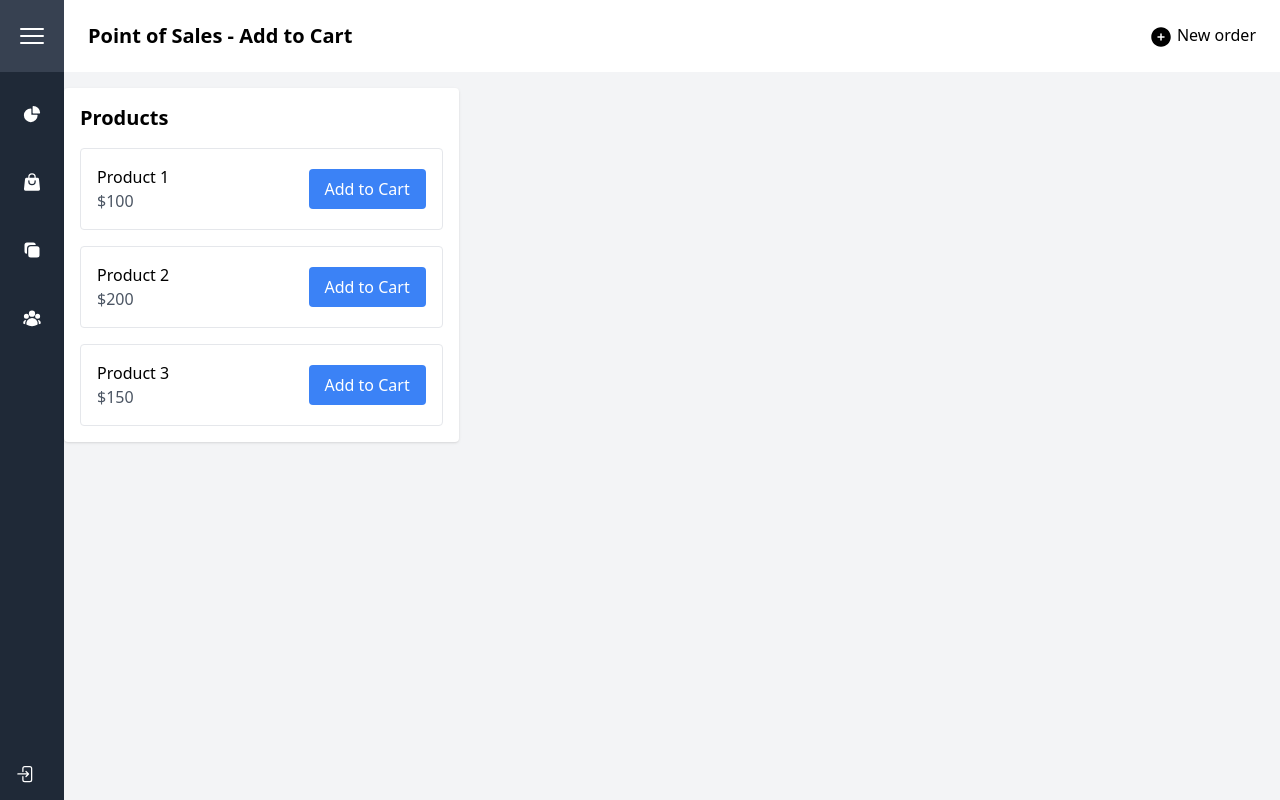
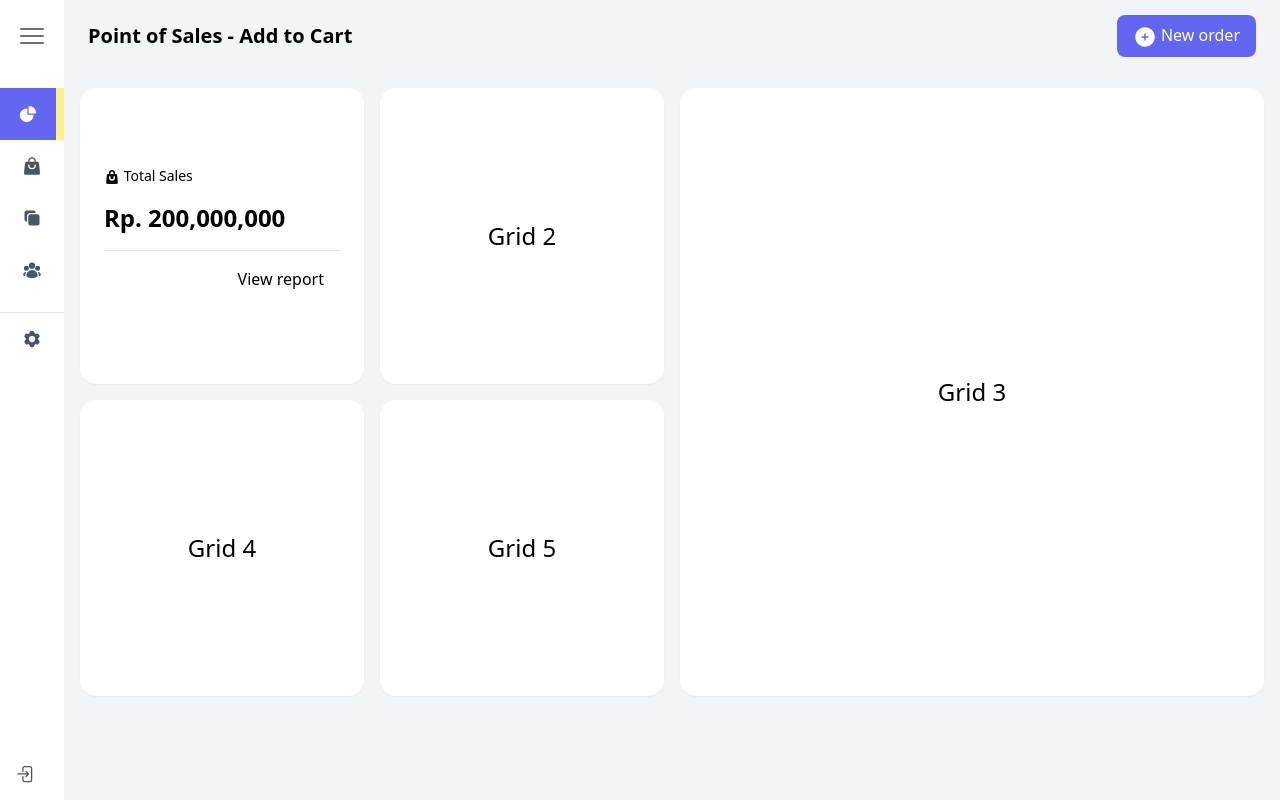
Before and after one commit to fendnugraha/jour-react, a React (Vite) app: page / in a window 1280 px wide. Built offline with nearby package versions, Linux system fonts and the light colour scheme.

Commit message:
buat dashboard

```diff
--- a/src/components/Header.jsx
+++ b/src/components/Header.jsx
@@ -3,9 +3,9 @@ import { PlusCircleIcon } from "@heroicons/react/24/solid";
 const Header = ({ title }) => {
     return (
         <>
-            <div className="h-[72px] px-6 mb-4 flex justify-between bg-white items-center">
+            <div className="h-[72px] px-6 flex justify-between items-center">
                 <h1 className="text-xl font-bold">{title}</h1>
-                <button className="">
+                <button className="bg-indigo-500 text-white py-2 px-4 rounded-lg hover:bg-indigo-600">
                     <PlusCircleIcon className="w-6 h-6 inline" /> New order
                 </button>
             </div>
--- a/src/components/Navbar.jsx
+++ b/src/components/Navbar.jsx
@@ -3,6 +3,7 @@ import {
     ArrowRightEndOnRectangleIcon,
     Bars3Icon,
     ChartPieIcon,
+    Cog6ToothIcon,
     ShoppingBagIcon,
     Square2StackIcon,
     UserCircleIcon,
@@ -17,8 +18,8 @@ const Navbar = () => {
     const toggleNavbar = () => setIsOpen(!isOpen);
 
     return (
-        <div className={`bg-gray-800 text-white min-h-screen transition-all ${isOpen ? "w-64" : "w-16"} flex flex-col`}>
-            <div className="h-[72px] px-4 hover:bg-gray-700 flex items-center justify-start gap-4 cursor-pointer">
+        <div className={`bg-white text-gray-600 min-h-screen transition-all ${isOpen ? "w-64" : "w-16"} flex flex-col`}>
+            <div className="h-[72px] px-4 text-gray-500 flex items-center justify-start gap-4 cursor-pointer">
                 <div className="h-full flex items-center" onClick={toggleNavbar}>
                     <Bars3Icon className="w-8 h-8" />
                 </div>
@@ -35,9 +36,9 @@ const Navbar = () => {
                 </div>
             </div>
             <nav className="flex-1">
-                <ul className="space-y-4 mt-4 text-sm">
+                <ul className="mt-4 text-sm">
                     <li
-                        className={`px-4 py-4 hover:bg-gray-700 cursor-pointer flex items-center gap-4 ${
+                        className={`px-4 py-4 bg-indigo-500 text-white border-r-8 border-yellow-200 transition-all duration-300 ease-in-out cursor-pointer flex items-center gap-4 ${
                             isOpen ? "justify-start" : "justify-center"
                         }`}
                     >
@@ -54,7 +55,7 @@ const Navbar = () => {
                         </span>
                     </li>
                     <li
-                        className={`px-4 py-4 hover:bg-gray-700 cursor-pointer flex items-center gap-4 ${
+                        className={`px-4 py-4 hover:bg-indigo-500 hover:text-white hover:border-r-8 hover:border-yellow-200 transition-all duration-300 ease-in-out cursor-pointer flex items-center gap-4 ${
                             isOpen ? "justify-start" : "justify-center"
                         }`}
                     >
@@ -71,7 +72,7 @@ const Navbar = () => {
                         </span>
                     </li>
                     <li
-                        className={`px-4 py-4 hover:bg-gray-700 cursor-pointer flex items-center gap-4 ${
+                        className={`px-4 py-4 hover:bg-indigo-500 hover:text-white hover:border-r-8 hover:border-yellow-200 transition-all duration-300 ease-in-out cursor-pointer flex items-center gap-4 ${
                             isOpen ? "justify-start" : "justify-center"
                         }`}
                     >
@@ -88,7 +89,7 @@ const Navbar = () => {
                         </span>
                     </li>
                     <li
-                        className={`px-4 py-4 hover:bg-gray-700 cursor-pointer flex items-center gap-4 ${
+                        className={`px-4 py-4 hover:bg-indigo-500 hover:text-white hover:border-r-8 hover:border-yellow-200 transition-all duration-300 ease-in-out cursor-pointer flex items-center gap-4 ${
                             isOpen ? "justify-start" : "justify-center"
                         }`}
                     >
@@ -105,10 +106,29 @@ const Navbar = () => {
                         </span>
                     </li>
                 </ul>
+                <ul className="mt-4 text-sm border-t">
+                    <li
+                        className={`px-4 py-4 hover:bg-indigo-500 hover:text-white hover:border-r-8 hover:border-yellow-200 transition-all duration-300 ease-in-out cursor-pointer flex items-center gap-4 ${
+                            isOpen ? "justify-start" : "justify-center"
+                        }`}
+                    >
+                        <div>
+                            <Cog6ToothIcon className="w-5 h-5" />
+                        </div>
+                        <span
+                            className={`transition-all duration-300 ease-in-out transform text-nowrap ${
+                                isOpen ? "opacity-100 scale-100" : "opacity-0 scale-95"
+                            }`}
+                            style={{ display: isOpen ? "inline" : "none" }}
+                        >
+                            Settings
+                        </span>
+                    </li>
+                </ul>
             </nav>
 
             <div className="">
-                <button className="px-4 py-4 w-full hover:bg-gray-700 cursor-pointer flex items-center gap-4 justify-start">
+                <button className="px-4 py-4 w-full hover:bg-indigo-500 hover:text-white cursor-pointer flex items-center gap-4 justify-start">
                     <div>
                         <ArrowRightEndOnRectangleIcon className="w-5 h-5" />
                     </div>
--- a/src/components/PosPage.jsx
+++ b/src/components/PosPage.jsx
@@ -2,14 +2,39 @@ import React from "react";
 import ProductList from "./ProductList";
 import Cart from "./Cart";
 import Header from "./Header";
+import { ShoppingBagIcon } from "@heroicons/react/16/solid";
 
 const PosPage = ({ cart, addToCart }) => {
     return (
         <div className="flex-1 bg-gray-100 min-h-screen">
             {/* <h1 className="text-2xl font-bold mb-4">Point of Sales - Add to Cart</h1> */}
             <Header title={"Point of Sales - Add to Cart"} />
-            <div className="grid grid-cols-3 gap-4">
-                <ProductList addToCart={addToCart} />
+            <div className="grid grid-cols-4 grid-rows-2 gap-4 p-4 h-[80%]">
+                <div className="flex flex-col p-6 items-start justify-center gap-4 shadow-sm bg-white rounded-2xl">
+                    <div>
+                        <h1 className="text-sm">
+                            <ShoppingBagIcon className="w-4 h-4 inline" /> Total Sales
+                        </h1>
+                    </div>
+                    <div>
+                        <h1 className="text-2xl font-bold">Rp. 200,000,000</h1>
+                    </div>
+                    <div className="border-t w-full p-4 flex justify-end">
+                        <a>View report</a>
+                    </div>
+                </div>
+                <div className="flex justify-center items-center shadow-sm bg-white rounded-2xl">
+                    <h1 className="text-2xl">Grid 2</h1>
+                </div>
+                <div className="flex justify-center items-center shadow-sm col-span-2 row-span-2 bg-white rounded-2xl">
+                    <h1 className="text-2xl">Grid 3</h1>
+                </div>
+                <div className="flex justify-center items-center shadow-sm bg-white rounded-2xl">
+                    <h1 className="text-2xl">Grid 4</h1>
+                </div>
+                <div className="flex justify-center items-center shadow-sm bg-white rounded-2xl">
+                    <h1 className="text-2xl">Grid 5</h1>
+                </div>
             </div>
         </div>
     );
--- a/src/components/ProductList.jsx
+++ b/src/components/ProductList.jsx
@@ -8,27 +8,10 @@ const products = [
 
 const ProductList = ({ addToCart }) => {
     return (
-        <div className="bg-white p-4 rounded shadow">
-            <h2 className="text-xl font-bold mb-4">Products</h2>
-            <ul className="space-y-4">
-                {products.map((product) => (
-                    <li
-                        key={product.id}
-                        className="flex justify-between items-center p-4 border rounded hover:bg-gray-100"
-                    >
-                        <div>
-                            <h3 className="font-medium">{product.name}</h3>
-                            <p className="text-gray-600">${product.price}</p>
-                        </div>
-                        <button
-                            onClick={() => addToCart(product)}
-                            className="bg-blue-500 text-white py-2 px-4 rounded hover:bg-blue-600"
-                        >
-                            Add to Cart
-                        </button>
-                    </li>
-                ))}
-            </ul>
+        <div className="grid grid-cols-5 gap-4 grid-rows-2 w-full">
+            <div className="bg-gray-200 p-4">
+                <h1>Grid 1</h1>
+            </div>
         </div>
     );
 };
```
